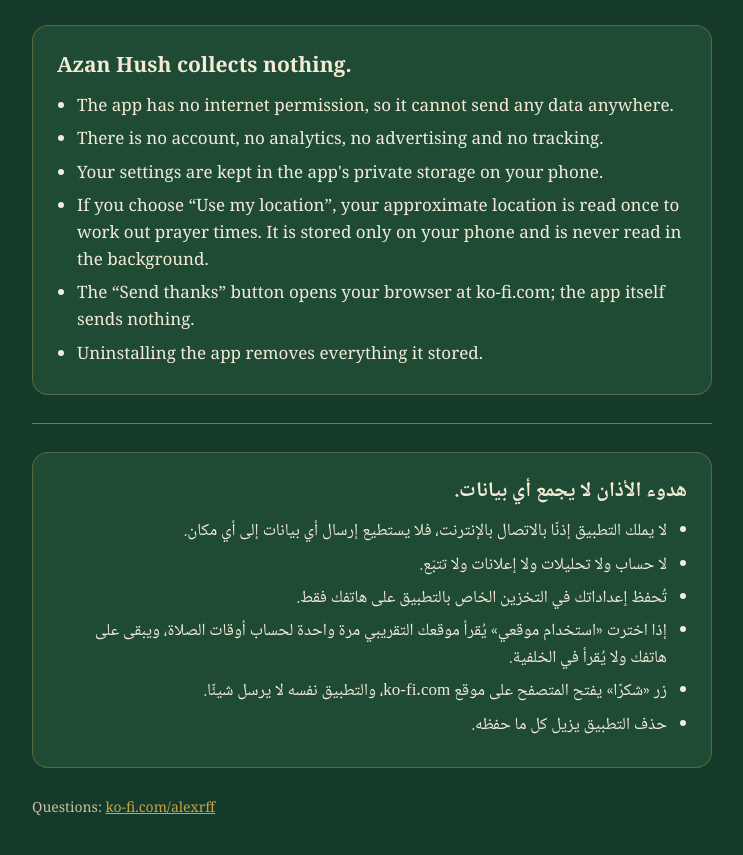
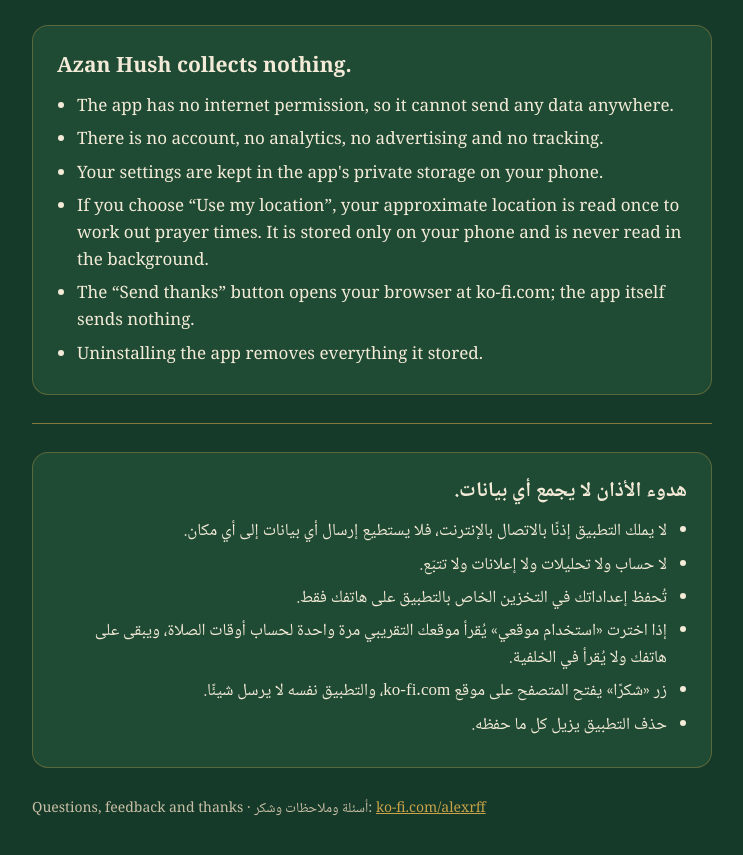
Before and after one commit to rafs2006/azan-hush, a plain HTML site: page privacy.html in a window 1280 px wide. Shown: the part 129-984 px from the top of the page, without its empty margins (268-1011 px from the left). Drawn offline with Linux system fonts and the light colour scheme.

Commit message:
Footer: questions, feedback and thanks
Co-Authored-By: Claude Opus 5.5 <noreply@anthropic.com>

```diff
--- a/privacy.html
+++ b/privacy.html
@@ -52,7 +52,7 @@
     </ul>
   </section>
 
-  <footer>Questions: <a href="https://ko-fi.com/alexrff">ko-fi.com/alexrff</a></footer>
+  <footer>Questions, feedback and thanks · <span dir="rtl" lang="ar">أسئلة وملاحظات وشكر</span>: <a href="https://ko-fi.com/alexrff">ko-fi.com/alexrff</a></footer>
 </main>
 </body>
 </html>
```
